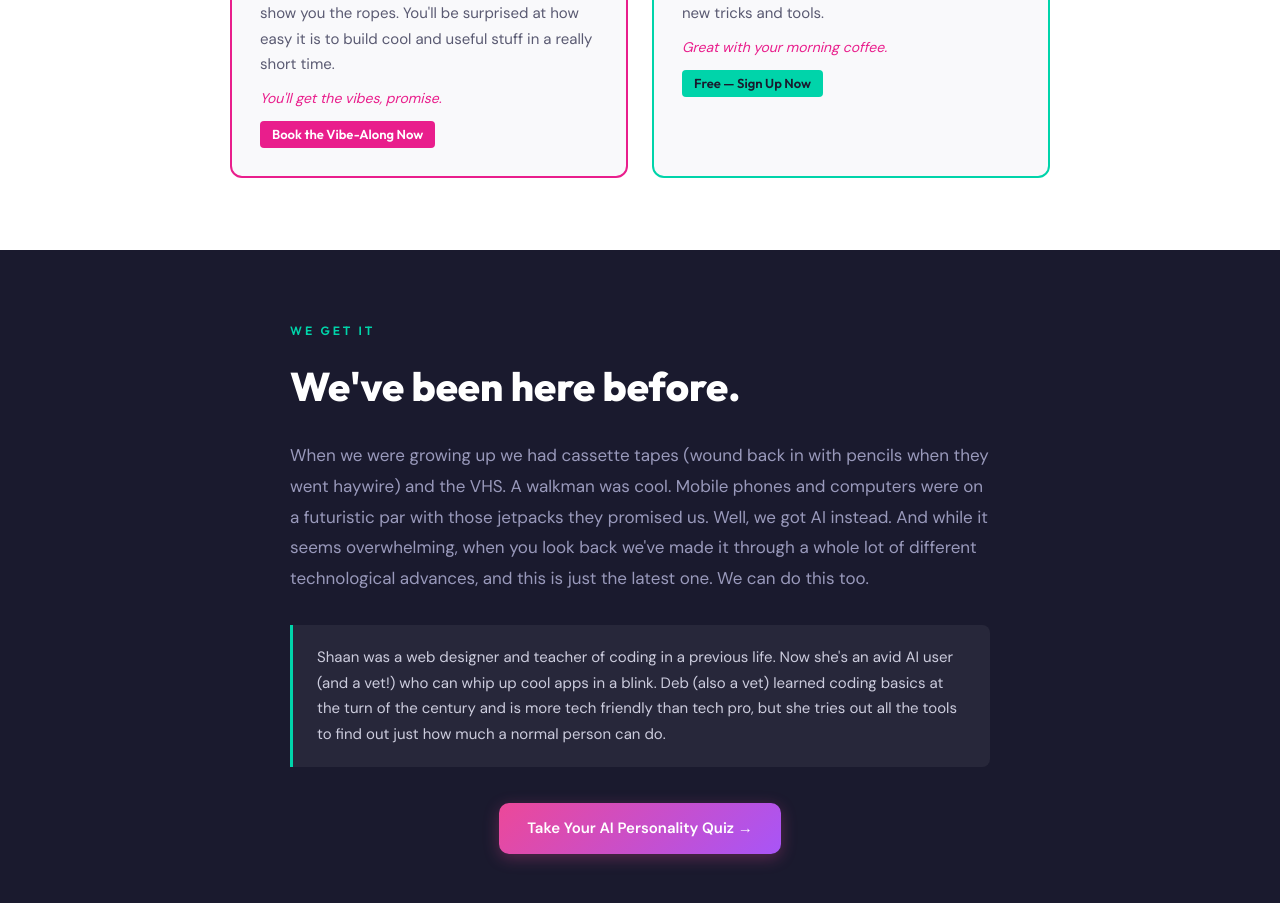
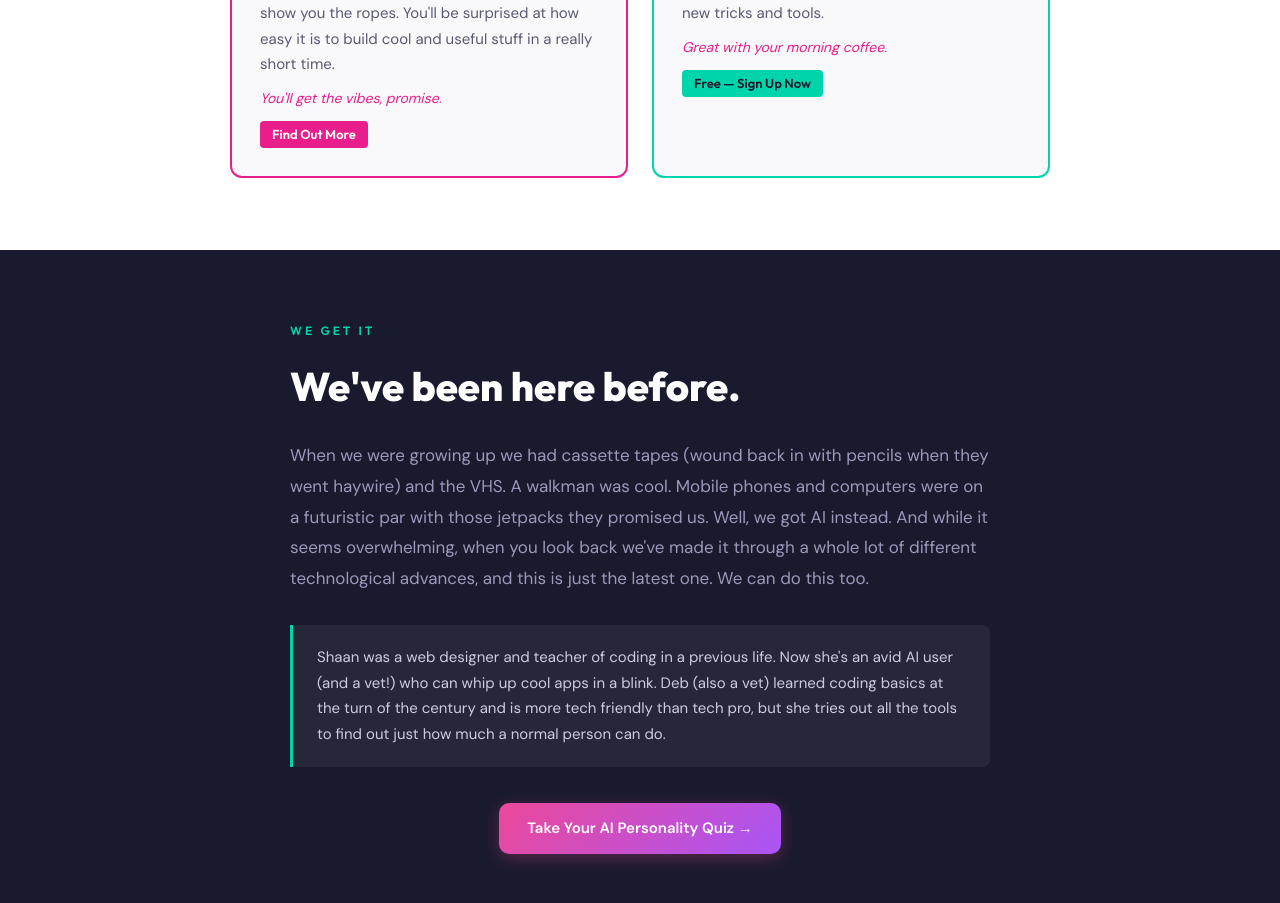
Before and after one commit to shaanmd/jetpackers-ai, a Next.js app: page /coming-soon in a window 1280 px wide. Shown: the part 1680-2583 px from the top of the page. Built offline with nearby package versions, Linux system fonts and the light colour scheme; no server answers.

Commit message:
content: rename Vibe-Along CTA to "Find Out More"
Co-Authored-By: Claude Sonnet 4.6 <noreply@anthropic.com>

```diff
--- a/src/app/coming-soon/page.tsx
+++ b/src/app/coming-soon/page.tsx
@@ -323,7 +323,7 @@ export default function ComingSoonPage() {
                   textDecoration: 'none',
                 }}
               >
-                Book the Vibe-Along Now
+                Find Out More
               </Link>
             </div>
             <div
```
